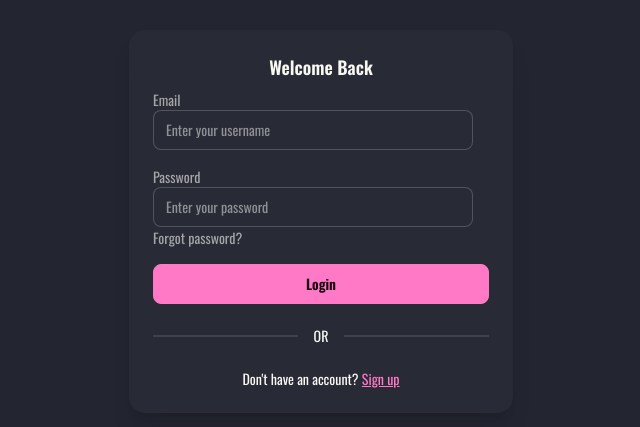
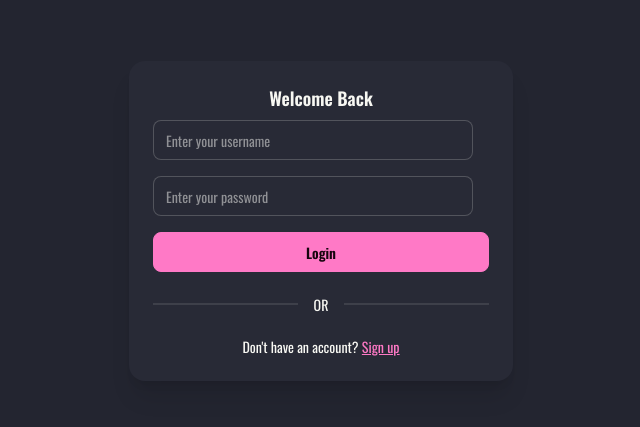
Before and after one commit to JatraMaya/Bibliotech, a React (Vite) app in the folder frontend/: page /login in a window 1280 px wide. Shown: the part 179-606 px from the top of the page, without its empty margins (319-959 px from the left). Built offline with nearby package versions, Linux system fonts and the light colour scheme; no server answers; a web font is replaced by a local one.

Commit message:
Remove forgot password as email server not yet implemented in backend

```diff
--- a/frontend/src/components/LoginForm.tsx
+++ b/frontend/src/components/LoginForm.tsx
@@ -3,7 +3,7 @@ import { useLogin } from '../hooks/useLogin';
 import { useNavigate } from 'react-router-dom';
 
 export default function LoginForm() {
-  const { mutate: loginMutation, isPending, isError } = useLogin();
+  const { mutate: loginMutation } = useLogin();
   const [username, setUsername] = useState('');
   const [password, setPassword] = useState('');
   const navigate = useNavigate();
@@ -26,9 +26,8 @@ export default function LoginForm() {
 
             <form onSubmit={handleSubmit} className="space-y-4">
               <div className="form-control">
-                <label className="label">
-                  <span className="label-text">Email</span>
-                </label>
+                <label className="floating-label">
+                  <span>Username</span>
                   <input
                     type="text"
                     placeholder="Enter your username"
@@ -37,12 +36,12 @@ export default function LoginForm() {
                     onChange={(e) => setUsername(e.target.value)}
                     required
                   />
+                </label>
               </div>
 
               <div className="form-control">
-                <label className="label">
-                  <span className="label-text">Password</span>
-                </label>
+                <label className="floating-label">
+                  <span>Password</span>
                   <input
                     type="password"
                     placeholder="Enter your password"
@@ -51,10 +50,6 @@ export default function LoginForm() {
                     onChange={(e) => setPassword(e.target.value)}
                     required
                   />
-                <label className="label">
-                  <a href="#" className="label-text-alt link link-hover">
-                    Forgot password?
-                  </a>
                 </label>
               </div>
 
```
Lines whose indentation alone changed are shown as unchanged.
